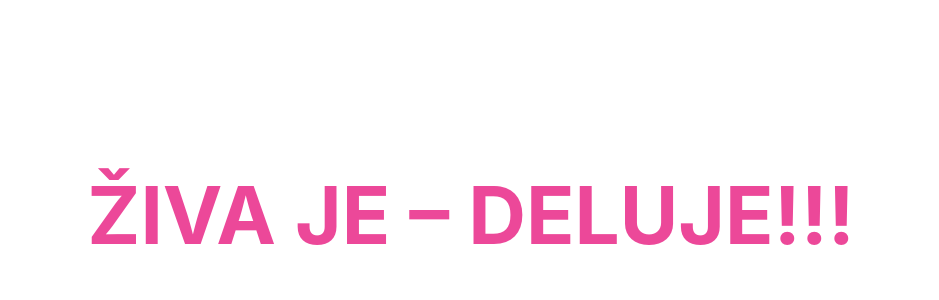
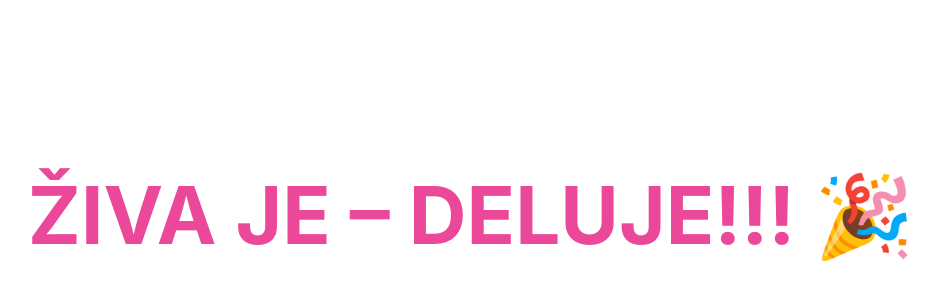
Before and after one commit to navorjerdna-stack/testmaxxes, a Next.js app: page / in a window 1280 px wide. Shown: the part 154-454 px from the top of the page, without its empty margins (169-1108 px from the left). Built offline with nearby package versions, Linux system fonts and the light colour scheme.

Commit message:
Fix missing closing brace in page.tsx

```diff
--- a/src/app/page.tsx
+++ b/src/app/page.tsx
@@ -8,7 +8,7 @@ export default function Home() {
         color: "#ec4899",
       }}
     >
-      ŽIVA JE – DELUJE!!!
+      ŽIVA JE – DELUJE!!! 🎉
     </h1>
   );
-}
+}  // ← This closing brace is what you're missing!
```
